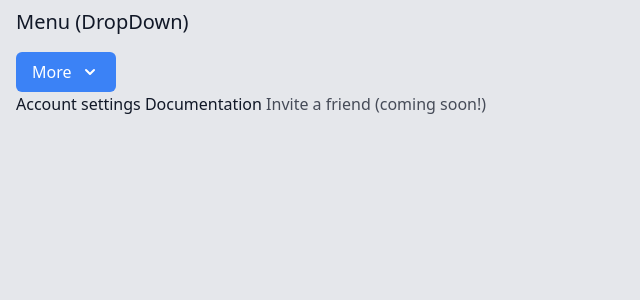
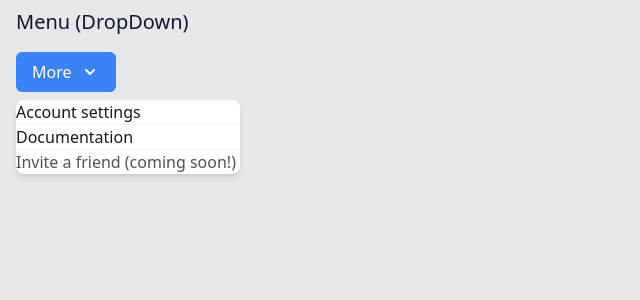
Before and after one commit to yxj0312/headless-ui-styled, a Vue app: page / in a window 1280 px wide. Both pictures are taken after a click on the button "More". Shown: the top 300 px of the page, without its empty margins (0-640 px from the left). Built offline with nearby package versions, Linux system fonts and the light colour scheme.

Commit message:
change menuItems styles

```diff
--- a/src/App.vue
+++ b/src/App.vue
@@ -14,7 +14,7 @@
             <span>More</span>
             <ChevronDownIcon class="h-5 w-5 ml-2" />
           </MenuButton>
-          <MenuItems>
+          <MenuItems class="absolute bg-white shadow-md rounded-lg flex flex-col focus:outline-none w-56 divide-y divide-gray-100 origin-top-left mt-2">
             <MenuItem v-slot="{ active }">
               <a :class='{ "bg-blue-500": active }' href="/account-settings">
                 Account settings
```
